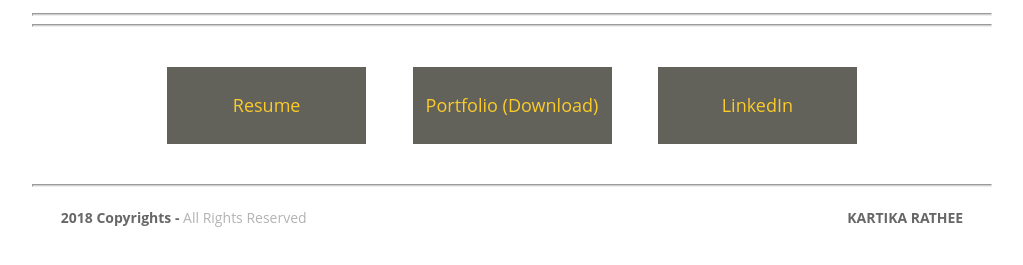
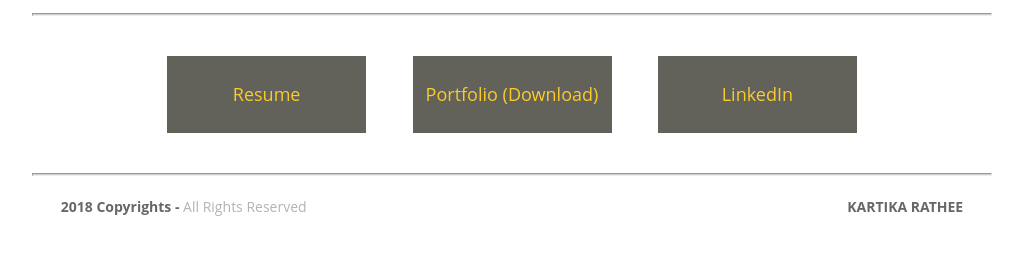
Before and after one commit to Kartika12/kartika12.github.io, a plain HTML site: page index.html in a window 1280 px wide. Shown: the part 277-542 px from the top of the page, without its empty margins (128-1151 px from the left). Drawn offline with Linux system fonts and the light colour scheme.

Commit message:
Update index.html

```diff
--- a/index.html
+++ b/index.html
@@ -30,7 +30,7 @@
 </header>
 <!-- content -->
 <section class="mainContent">
-<hr class="sectionTitleRule2">
+<!-- <hr class="sectionTitleRule2"> -->
 
     <!-- Links to explore -->
   <aside class="externalResourcesNav">
```
